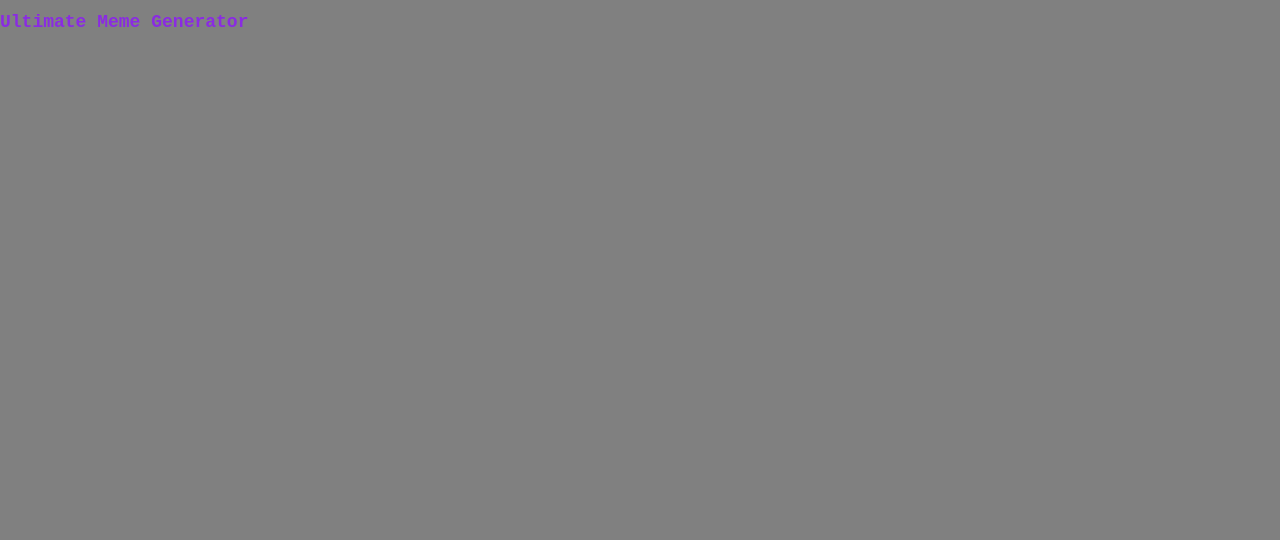
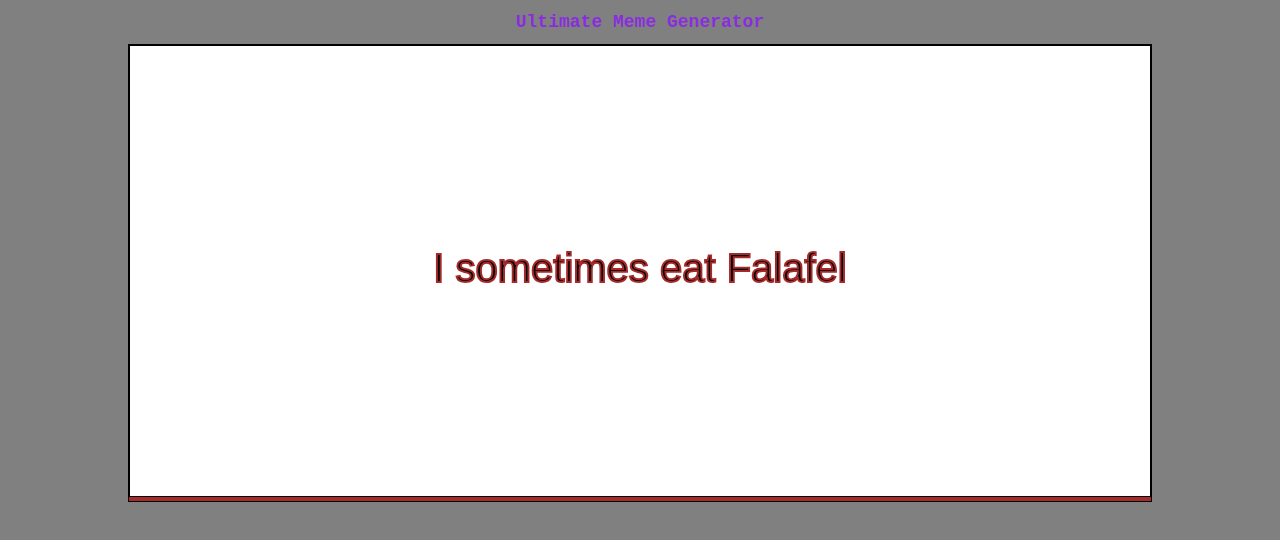
Before and after one commit to Naama188/ultimate-meme-generator, a plain HTML site: page index.html in a window 1280 px wide. Drawn offline with Linux system fonts and the light colour scheme.

Commit message:
Create a memeController & Implement basic func

```diff
--- a/css/main.css
+++ b/css/main.css
@@ -3,7 +3,7 @@
 }
 
 body {
-
+    text-align: center;
     font-size: 1rem;
     margin: 0;
     background-color: gray;
@@ -15,3 +15,14 @@ h1 {
     font-family: 'Courier New', Courier, monospace;
     font-size: large;
 }
+.canvas-container {
+    width: 80vw;
+    margin: 10px auto;
+    background-color: brown;
+    border: 1px solid black;
+}
+
+canvas {
+    background-color: white;
+    border: 1px solid black;
+}
--- a/index.html
+++ b/index.html
@@ -7,7 +7,7 @@
     <title>Ultimate Meme Generator</title>
 
 </head>
-<body>
+<body onload="onInit()">
     <h1>Ultimate Meme Generator</h1>
 
     <section class="imgs-gallery">
@@ -15,10 +15,19 @@
     </section>
 
     <section class="editor">
+        <div class="canvas-container">
+            <canvas width="450" height="450"></canvas>
+        </div>
+
 
     </section>
 
-    <script src="js/main.js"></script>
+    <script src="js/service/utils.js"></script>
+    <script src="js/service/localStoreg.js"></script>
+    <script src="js/service/service.js"></script>
+
+    <script src="js/galleryController.js"></script>
+    <script src="js/memeController.js"></script>
 
 </body>
 </html>
--- /dev/null
+++ b/js/memeController.js
@@ -0,0 +1,46 @@
+'use strict';
+var gElCanvas
+var gCtx
+
+function onInit() {
+    renderCanvas()
+    renderMeme()
+
+}
+
+function renderCanvas() {
+    gElCanvas = document.querySelector('canvas')
+    gCtx = gElCanvas.getContext('2d')
+
+}
+
+function renderMeme(){
+
+    const meme = getMeme()
+    const txt = meme.lines[0].txt
+    resizeCanvas()
+    console.log("txt", txt)
+    console.log("meme", meme)
+    drawText(txt,50,50)
+
+
+
+}
+
+function drawText(text, x, y) {
+    gCtx.lineWidth = 2
+    gCtx.strokeStyle = 'brown'
+    gCtx.fillStyle = 'black'
+    gCtx.font = '40px Arial'
+    gCtx.textAlign = 'center'
+    gCtx.textBaseline = 'middle'
+
+    gCtx.fillText(text, gElCanvas.width/2, gElCanvas.height/2)
+    gCtx.strokeText(text, gElCanvas.width/2, gElCanvas.height/2)
+  }
+
+  function resizeCanvas() {
+    const elContainer = document.querySelector('.canvas-container')
+    // Changing the canvas dimension clears the canvas
+    gElCanvas.width = elContainer.clientWidth - 2
+}
--- /dev/null
+++ b/js/service/service.js
@@ -0,0 +1,15 @@
+'use strict';
+var gImgs = [{ id: 1, url: "img/1.jpg", keywords: ["funny", "cat"] }];
+var gMeme = {
+  selectedImgId: 5,
+  selectedLineIdx: 0,
+  lines: [{ txt: "I sometimes eat Falafel", size: 20, color: "red" }],
+};
+
+var gKeywordSearchCountMap = {'funny': 12,'cat': 16, 'baby': 2}
+
+function getMeme(){
+
+     return gMeme
+
+}
```
Also changed, not shown: js/galleryController.js (added), js/service/localStoreg.js (added), js/service/utils.js (added).
